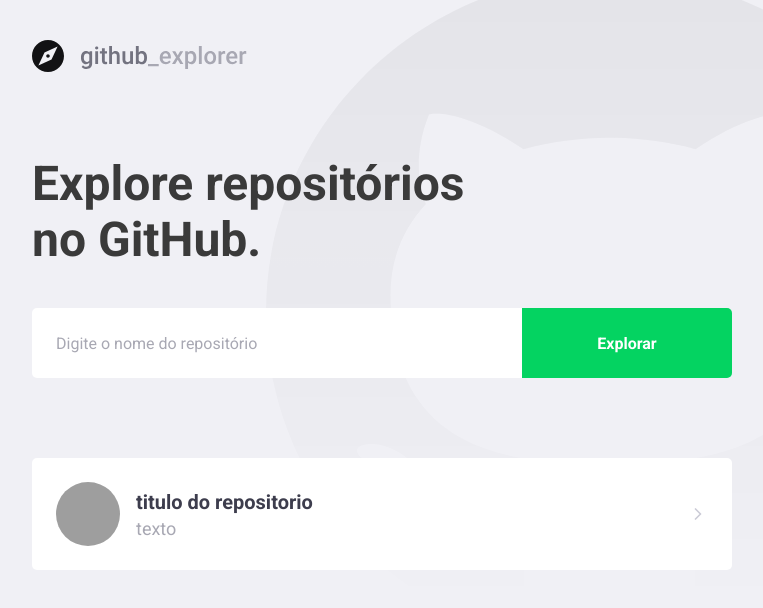
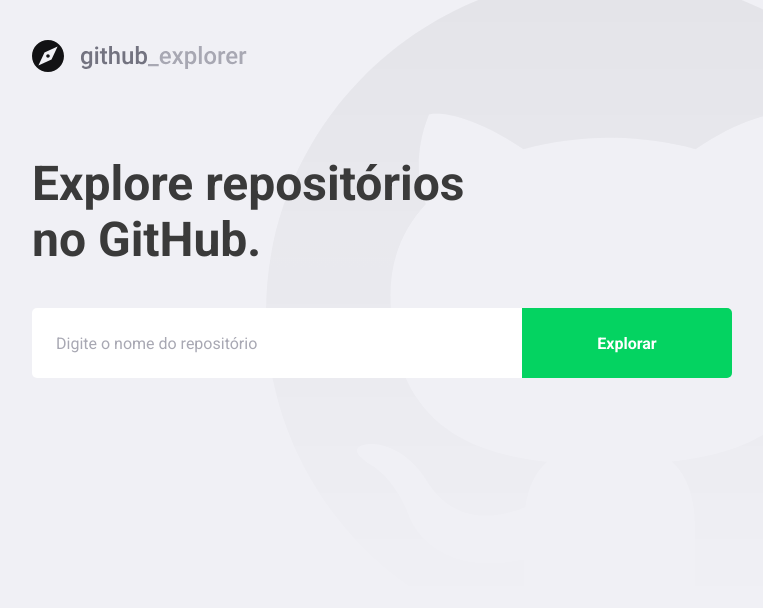
Before and after one commit to PauloGui/gitexplorer, a React (Create React App) app: page / in a window 1280 px wide. Shown: the top 608 px of the page, without its empty margins (148-911 px from the left). Built offline with nearby package versions, Linux system fonts and the light colour scheme; grey boxes are pictures that could not be loaded.

Commit message:
Conectando com a API do GitHub

```diff
--- a/package.json
+++ b/package.json
@@ -12,6 +12,7 @@
     "@types/react": "^16.9.53",
     "@types/react-dom": "^16.9.8",
     "@types/styled-components": "^5.1.4",
+    "axios": "^0.21.0",
     "express": "^4.17.1",
     "polished": "^4.0.3",
     "react": "^17.0.1",
--- a/src/pages/Dashboard/index.tsx
+++ b/src/pages/Dashboard/index.tsx
@@ -1,33 +1,67 @@
-import React from 'react';
+import React, { useState, FormEvent } from 'react';
 import { FiChevronRight } from 'react-icons/fi';
+import api from '../../services/api';
 
 import logoImg from '../../assets/image/logo.svg';
 
 import { Title, Form, Repositores } from './styles';
 
+interface Repository {
+  // eslint-disable-next-line camelcase
+  full_name: string;
+  description: string;
+  owner: {
+    login: string;
+    // eslint-disable-next-line camelcase
+    avatar_url: string;
+  };
+}
+
 const Dashboard: React.FC = () => {
+  const [newRepo, setNewRepo] = useState('');
+  const [repositories, setRepositories] = useState<Repository[]>([]);
+
+  async function handleAddRespository(
+    event: FormEvent<HTMLFormElement>,
+  ): Promise<void> {
+    event.preventDefault();
+
+    const response = await api.get<Repository>(`repos/${newRepo}`);
+
+    const repository = response.data;
+
+    setRepositories([...repositories, repository]);
+    setNewRepo('');
+  }
+
   return (
     <>
       <img src={logoImg} alt="Explore o github" />
       <Title>Explore repositórios no GitHub.</Title>
 
-      <Form>
-        <input placeholder="Digite o nome do repositório" />
+      <Form onSubmit={handleAddRespository}>
+        <input
+          value={newRepo}
+          onChange={(e): void => setNewRepo(e.target.value)}
+          placeholder="Digite o nome do repositório"
+        />
         <button type="submit">Explorar</button>
       </Form>
 
       <Repositores>
-        <a href="teste">
+        {repositories.map(repository => (
+          <a key={repository.full_name} href="teste">
             <img
-            src="https://avatars2.githubusercontent.com/u/18484968?s=460&u=34bd09cf09ce881107031c526e541caf1bca01c9&v=4"
-            alt="Avatar"
+              src={repository.owner.avatar_url}
+              alt={repository.owner.login}
             />
             <div>
-            <strong>titulo do repositorio</strong>
-            <p>texto</p>
+              <strong>{repository.full_name}</strong>
+              <p>{repository.description}</p>
             </div>
             <FiChevronRight size={20} />
           </a>
+        ))}
       </Repositores>
     </>
   );
--- a/src/pages/Dashboard/styles.ts
+++ b/src/pages/Dashboard/styles.ts
@@ -77,7 +77,8 @@
     }
 
     div {
-      margin-left: 16px;
+      margin-left: 0 16px;
+      flex: 1;
 
       strong {
         font-size: 20px;
--- /dev/null
+++ b/src/services/api.ts
@@ -0,0 +1,7 @@
+import axios from 'axios';
+
+const api = axios.create({
+  baseURL: 'https://api.github.com',
+});
+
+export default api;
```
Also changed, not shown: 1 other file (tests, documents, lock files or other folders). Lines whose indentation alone changed are shown as unchanged.
